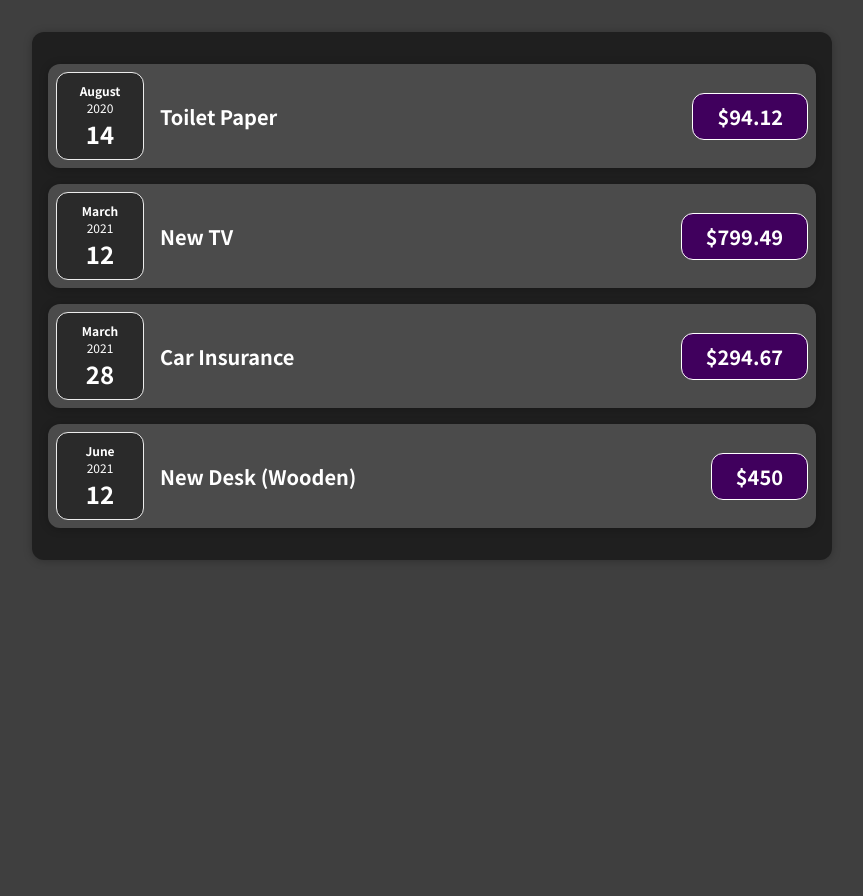
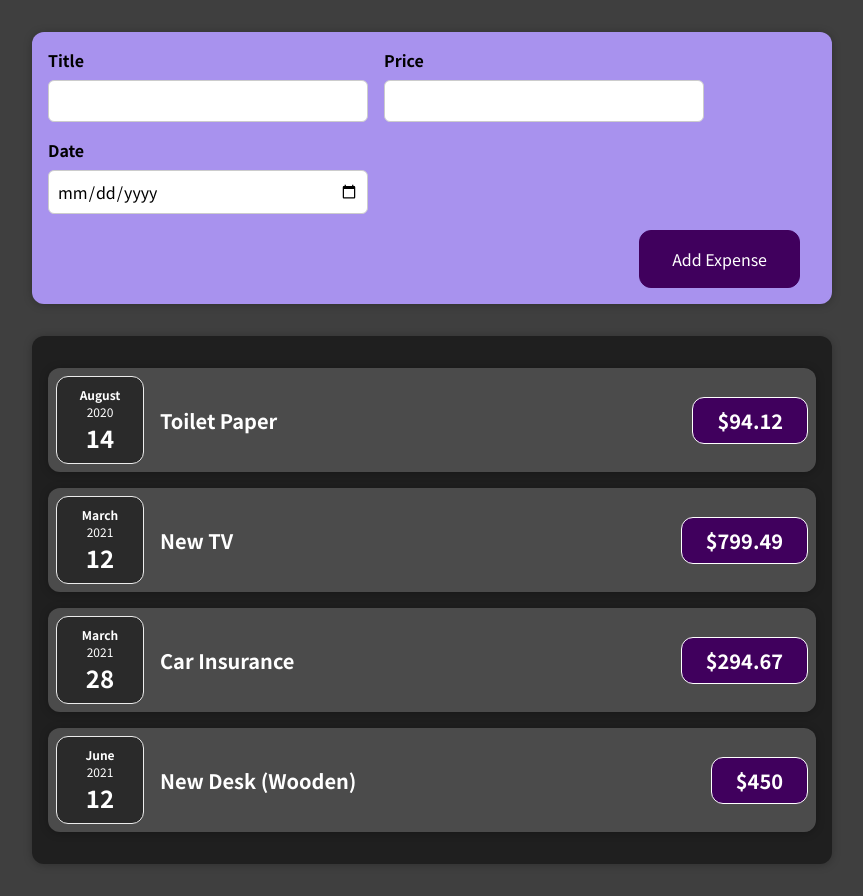
Before and after one commit to shrav-prakash/expense-tracker, a React (Create React App) app: page / in a window 1280 px wide. Shown: the whole page, without its empty margins (208-1071 px from the left). Before the commit the page ends 800 px from the top, so only its background shows below. Built offline with nearby package versions, Linux system fonts and the light colour scheme.

Commit message:
feat: created form to add new expenses

```diff
--- a/src/App.js
+++ b/src/App.js
@@ -1,3 +1,4 @@
+import AddExpense from "./components/AddExpense/AddExpense";
 import Expenses from "./components/Expenses/Expenses";
 
 export default function App() {
@@ -8,7 +9,12 @@ export default function App() {
       amount: 94.12,
       date: new Date(2020, 7, 14),
     },
-    { id: 'e2', title: 'New TV', amount: 799.49, date: new Date(2021, 2, 12) },
+    {
+      id: 'e2',
+      title: 'New TV',
+      amount: 799.49,
+      date: new Date(2021, 2, 12)
+    },
     {
       id: 'e3',
       title: 'Car Insurance',
@@ -22,7 +28,12 @@ export default function App() {
       date: new Date(2021, 5, 12),
     },
   ];
+
   return (
-    <Expenses expenses={expenses} />
+    <div>
+      <AddExpense onFormSubmit={expenseData => console.log('In app.js', expenseData)} />
+      <Expenses expenses={expenses} />
+    </div>
+
   )
 }
--- /dev/null
+++ b/src/components/AddExpense/AddExpense.css
@@ -0,0 +1,38 @@
+.add-expense {
+  background-color: #a892ee;
+  padding: 1rem;
+  margin: 2rem auto;
+  width: 50rem;
+  max-width: 95%;
+  border-radius: 12px;
+  text-align: center;
+  box-shadow: 0 1px 8px rgba(0, 0, 0, 0.25);
+}
+
+.add-expense button {
+  font: inherit;
+  cursor: pointer;
+  padding: 1rem 2rem;
+  border: 1px solid #40005d;
+  background-color: #40005d;
+  color: white;
+  border-radius: 12px;
+  margin-right: 1rem;
+}
+
+.add-expense button:hover,
+.add-expense button:active {
+  background-color: #510674;
+  border-color: #510674;
+}
+
+.add-expense button.alternative {
+  color: #220131;
+  border-color: transparent;
+  background-color: transparent;
+}
+
+.add-expense button.alternative:hover,
+.add-expense button.alternative:active {
+  background-color: #ddb3f8;
+}
--- /dev/null
+++ b/src/components/AddExpense/AddExpense.js
@@ -0,0 +1,11 @@
+import "./AddExpense.css"
+
+import ExpenseForm from "./ExpenseForm/ExpenseForm"
+
+export default function AddExpense(props) {
+    return (
+        <div className="add-expense">
+            <ExpenseForm onFormSubmit={expenseData => props.onFormSubmit(expenseData)} />
+        </div>
+    )
+}
--- /dev/null
+++ b/src/components/AddExpense/ExpenseForm/ExpenseForm.css
@@ -0,0 +1,26 @@
+.new-expense__controls {
+  display: flex;
+  flex-wrap: wrap;
+  gap: 1rem;
+  margin-bottom: 1rem;
+  text-align: left;
+}
+
+.new-expense__control label {
+  font-weight: bold;
+  margin-bottom: 0.5rem;
+  display: block;
+}
+
+.new-expense__control input {
+  font: inherit;
+  padding: 0.5rem;
+  border-radius: 6px;
+  border: 1px solid #ccc;
+  width: 20rem;
+  max-width: 100%;
+}
+
+.new-expense__actions {
+  text-align: right;
+}
--- /dev/null
+++ b/src/components/AddExpense/ExpenseForm/ExpenseForm.js
@@ -0,0 +1,45 @@
+import { useState } from 'react';
+
+import "./ExpenseForm.css"
+
+export default function ExpenseForm(props) {
+    const [title, setTitle] = useState('')
+    const [price, setPrice] = useState('')
+    const [date, setDate] = useState('')
+
+    const submitHandler = event => {
+        event.preventDefault();
+        const expenseData = {
+            title: title,
+            price: price,
+            date: date
+        }
+        props.onFormSubmit(expenseData);
+        setTitle('')
+        setPrice('')
+        setDate('')
+    }
+
+    return (
+        <form onSubmit={submitHandler}>
+            <div className="new-expense__controls">
+                <div className="new-expense__control">
+                    <label>Title</label>
+                    <input type="text" value={title} onChange={event => setTitle(event.target.value)} />
+                </div>
+                <div className="new-expense__control">
+                    <label>Price</label>
+                    <input type="number" min="0.01" step="0.01" value={price} onChange={event => setPrice(event.target.value)} />
+                </div>
+                <div className="new-expense__control">
+                    <label>Date</label>
+                    <input type="date" min="2019-01-01" max="2022-12-31" value={date} onChange={event => setDate(event.target.value)} />
+                </div>
+            </div>
+            <div className='new-expense__actions'>
+                <button type='submit'>Add Expense</button>
+            </div>
+
+        </form>
+    )
+}
```
